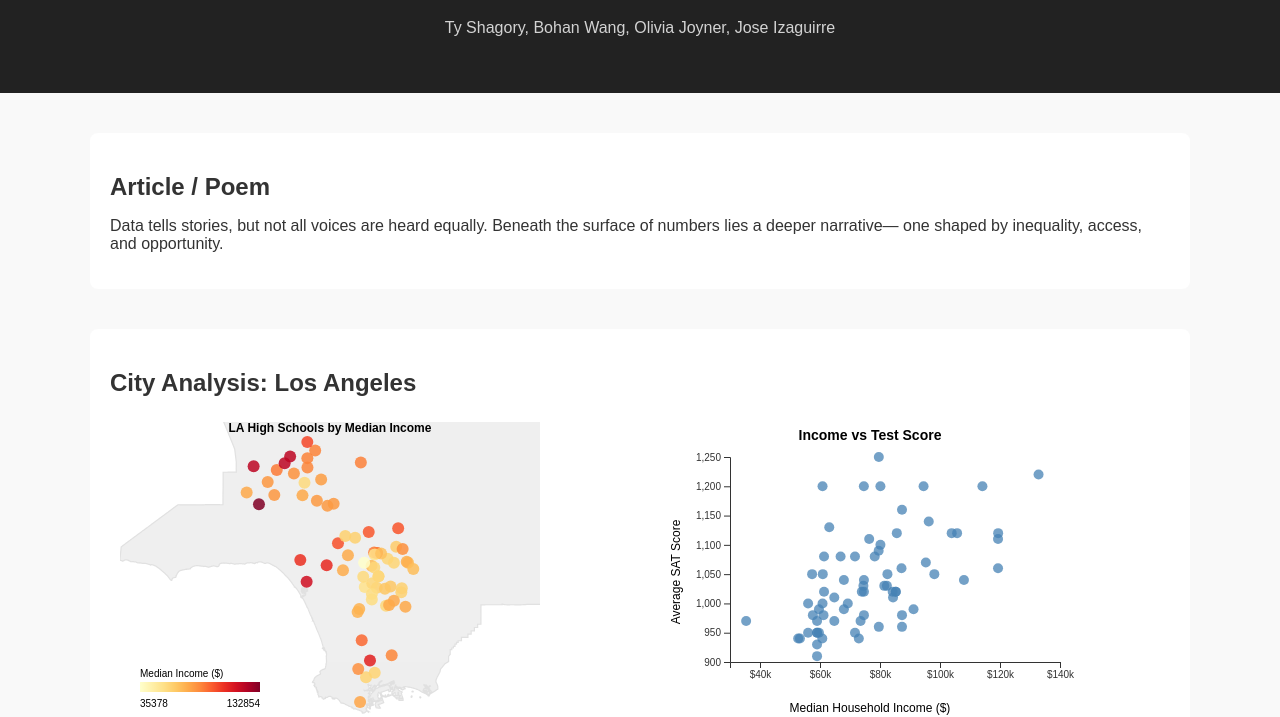
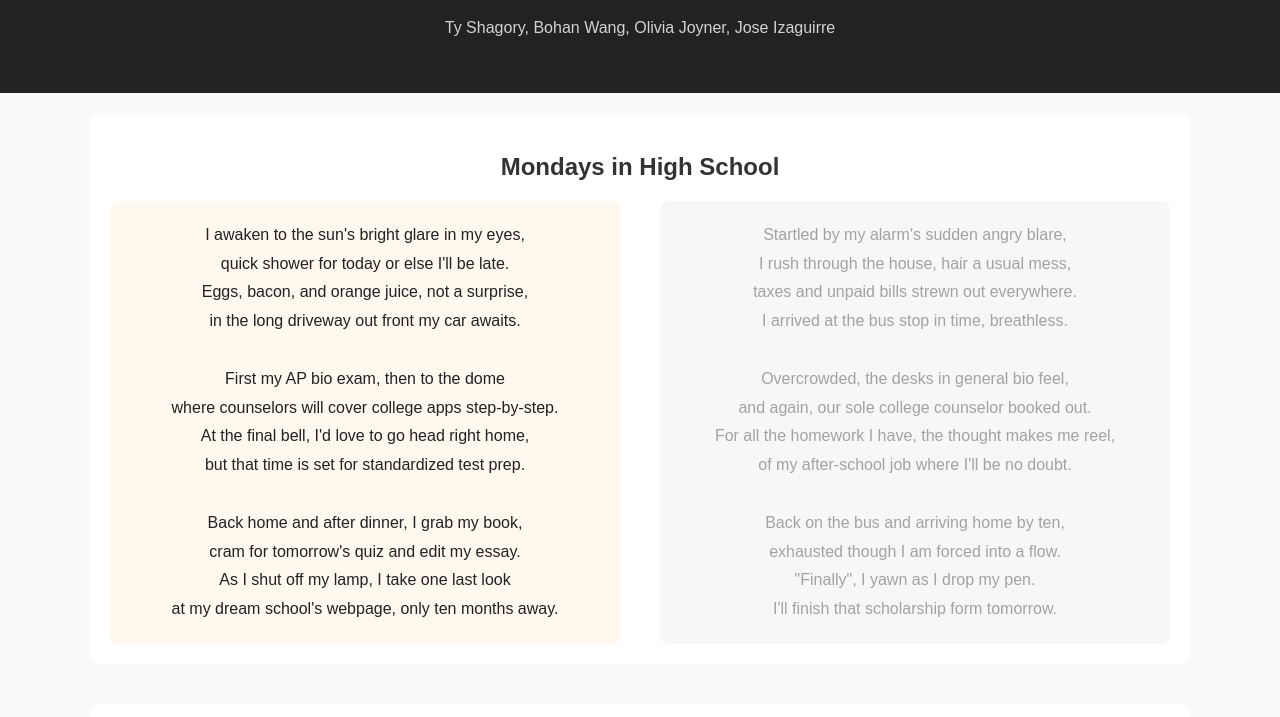
Before and after one commit to tshagory/CS441-Project, a plain HTML site: page index.html in a window 1280 px wide. Shown: the part 101-818 px from the top of the page. Drawn offline with nearby package versions, Linux system fonts and the light colour scheme.

Commit message:
included our poem and its stylistic choices, matched by opacity decline in scatterplot that coincides with income

```diff
--- a/css/styles.css
+++ b/css/styles.css
@@ -28,6 +28,11 @@ section {
 
 h2 {
     margin-bottom: 15px;
+}
+
+.text-section {
+    margin-top: 20px;
+    margin-bottom: 20px;
 }
 
 .vis-container {
@@ -66,4 +71,52 @@ svg {
     .vis-container {
         grid-template-columns: 1fr;
     }
+
+    .poem-container {
+        grid-template-columns: 1fr;
+    }
 }
+
+.text-section h2 {
+    text-align: center;
+    margin-bottom: 20px;
+}
+
+.poem-container {
+    display: grid;
+    grid-template-columns: 1fr 1fr;
+    gap: 40px;
+    align-items: start;
+    margin-top: 10px;
+}
+
+.poem {
+    padding: 20px;
+    border-radius: 8px;
+    line-height: 1.8;
+    text-align: center;
+}
+
+.poem p {
+    margin: 0;
+    white-space: pre-line;
+    max-width: 90%;
+}
+
+.poem p {
+    margin: 0 auto;
+    white-space: pre-line;
+    max-width: 90%;
+}
+
+.poem-left {
+    background: #fff8ef;
+    color: #222;
+    opacity: 1;
+}
+
+.poem-right {
+    background: #f3f3f3;
+    color: #666;
+    opacity: 0.6;
+}
--- a/index.html
+++ b/index.html
@@ -15,16 +15,47 @@
         <h1>CS441 Information Visualization Project</h1>
         <p class="subtitle">Ty Shagory, Bohan Wang, Olivia Joyner, Jose Izaguirre</p>
     </header>
-    <!-- ARTICLE / POEM SECTION -->
-    <section class="text-section">
-        <h2>Article / Poem</h2>
-        <p>
-            <!-- Replace this with your actual writing -->
-            Data tells stories, but not all voices are heard equally.
-            Beneath the surface of numbers lies a deeper narrative—
-            one shaped by inequality, access, and opportunity.
-        </p>
-    </section>
+    <!-- POEM SECTION -->
+<section class="text-section">
+    <h2>Mondays in High School</h2>
+    <div class="poem-container">
+        <div class="poem poem-left">
+            <p> I awaken to the sun's bright glare in my eyes,
+                quick shower for today or else I'll be late.
+                Eggs, bacon, and orange juice, not a surprise,
+                in the long driveway out front my car awaits.
+
+                First my AP bio exam, then to the dome
+                where counselors will cover college apps step-by-step.
+                At the final bell, I'd love to go head right home,
+                but that time is set for standardized test prep.
+
+                Back home and after dinner, I grab my book,
+                cram for tomorrow's quiz and edit my essay.
+                As I shut off my lamp, I take one last look
+                at my dream school's webpage, only ten months away.
+            </p>
+        </div>
+
+        <div class="poem poem-right">
+            <p> Startled by my alarm's sudden angry blare,
+                I rush through the house, hair a usual mess,
+                taxes and unpaid bills strewn out everywhere.
+                I arrived at the bus stop in time, breathless.
+
+                Overcrowded, the desks in general bio feel,
+                and again, our sole college counselor booked out.
+                For all the homework I have, the thought makes me reel,
+                of my after-school job where I'll be no doubt.
+
+                Back on the bus and arriving home by ten,
+                exhausted though I am forced into a flow.
+                "Finally", I yawn as I drop my pen.
+                I'll finish that scholarship form tomorrow.
+            </p>
+        </div>
+    </div>
+</section>
     <!-- MAIN VISUALIZATION LAYOUT -->
 <section class="vis-section">
     <h2>City Analysis: Los Angeles</h2>
--- a/js/main.js
+++ b/js/main.js
@@ -192,6 +192,10 @@ d3.csv("data/la_schools.csv", d => ({
 })).then(data => {
     const validData = data.filter(d => !isNaN(d.income) && !isNaN(d.score));
 
+    const opacityScale = d3.scaleLinear()
+        .domain(d3.extent(validData, d => d.income))
+        .range([0.2, 0.99]);
+
     const x = d3.scaleLinear()
         .domain(d3.extent(validData, d => d.income))
         .nice()
@@ -224,7 +228,7 @@ d3.csv("data/la_schools.csv", d => ({
         .attr("cy", d => y(d.score))
         .attr("r", 5)
         .attr("fill", "steelblue")
-        .attr("opacity", 0.75)
+        .attr("opacity", d => opacityScale(d.income))
         .on("mouseover", function(event, d) {
             d3.select(this)
                 .attr("fill", "red")
```
